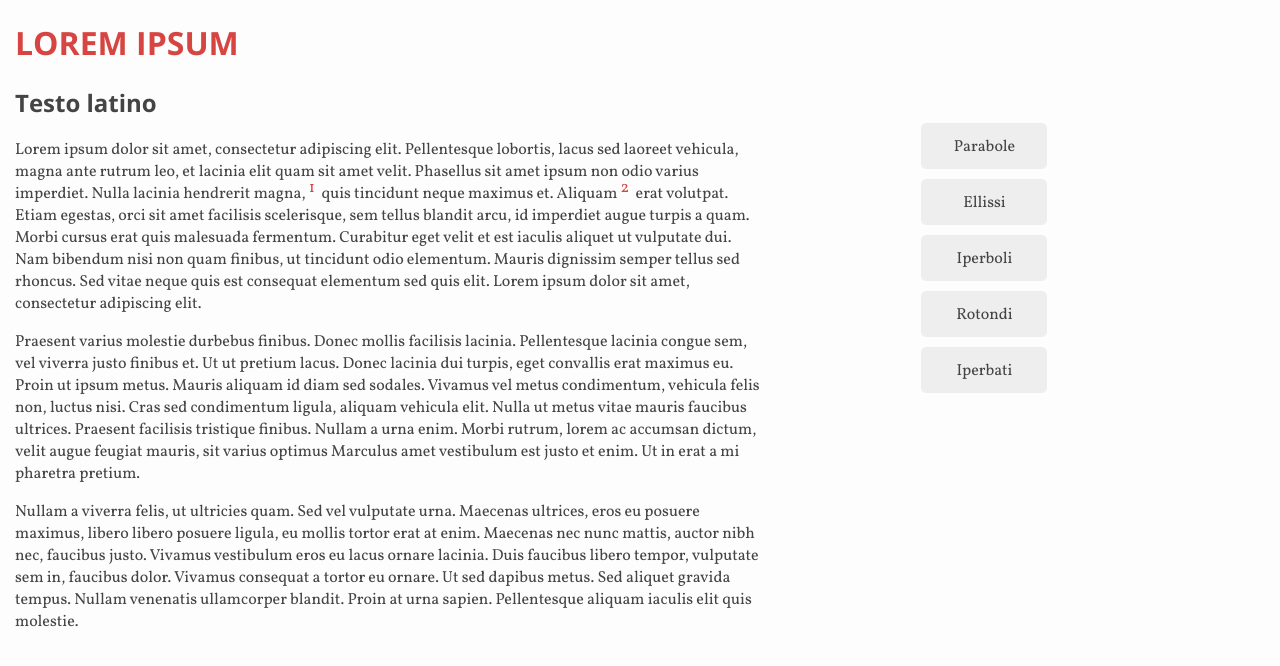
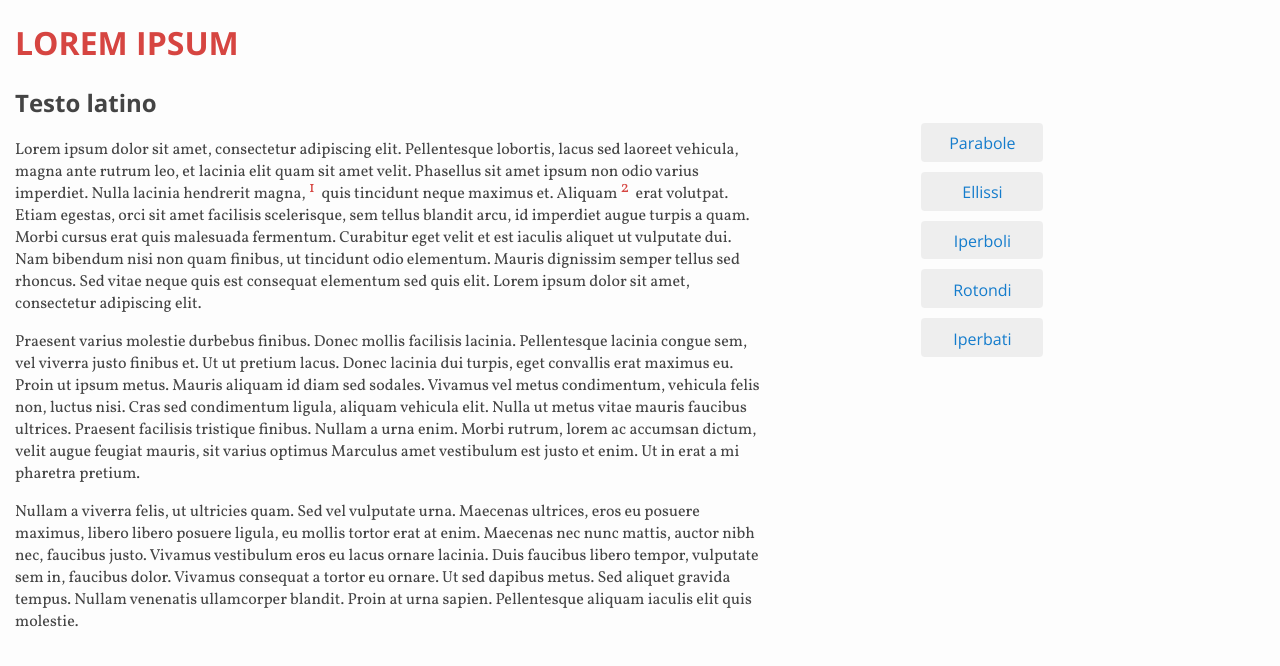
Before and after one commit to ProCicerone/ProCicerone.github.io, a Jekyll site: the page built from versione.html, in a window 1280 px wide. Shown: the top 666 px of the page. Built offline with Jekyll 4.4.1, drawn with Linux system fonts in a browser that asks for light colours.

Commit message:
Razionalizza css

```diff
--- a/css/_variables.scss
+++ b/css/_variables.scss
@@ -14,3 +14,26 @@
 
 $main-font: 'Vollkorn', serif;
 $second-font: 'Open Sans', sans-serif;
+
+@mixin makeClickable() {
+    -webkit-touch-callout: none;
+    -webkit-user-select: none;
+    -khtml-user-select: none;
+    -moz-user-select: none;
+    -ms-user-select: none;
+    user-select: none;
+    cursor: pointer;
+}
+
+@mixin makeButton() {
+    @include makeClickable();
+    font-family: $second-font;
+    color: $blue;
+    background: $grey;
+    padding: .4em 0.5em;
+    border-radius: .25em;
+    &:hover {
+        color: white;
+        background: $red;
+    }
+}
--- a/css/timeline.scss
+++ b/css/timeline.scss
@@ -12,11 +12,6 @@
 body {
     background-color: $grey;
     margin: 0 0 0 0;
-}
-a {
-    color: $blue;
-    text-decoration: none;
-    font-family: $second-font;
 }
 
 h1,h2 {
@@ -226,15 +221,7 @@
 }
 
 .timeline-content .read-more {
-    padding: .4em 0.5em;
-    background: $grey;
-    color: $blue;
-    border-radius: .25em;
-}
-
-.timeline-content .read-more:hover {
-    background-color: $red;
-    color: $white;
+    @include makeButton();
 }
 
 .timeline-content h2 {
@@ -280,18 +267,10 @@
 
 /* TOGGLE ALL */
 #toggle-all {
+    @include makeButton();
     position: fixed;
     bottom: 10px;
     right: 10px;
-    padding: 10px;
     background: $white;
-    color: $blue;
-    font-family: $second-font;
     z-index: 100;
-    cursor: pointer;
 }
-
-#toggle-all:hover {
-    color: white;
-    background: $red;
-}
--- a/css/versioni.scss
+++ b/css/versioni.scss
@@ -53,26 +53,18 @@
     padding: 10px;
     max-width: 200px;
     div {
+        @include makeButton();
         height: 20px;
         width: 100px;
         float: left;
         background: $grey;
         display: block;
         text-align: center;
-        padding: 10px;
         margin: 5px;
-        border-radius: 5px;
         border: medium solid $grey;
-        -webkit-touch-callout: none;
-        -webkit-user-select: none;
-        -khtml-user-select: none;
-        -moz-user-select: none;
-        -ms-user-select: none;
-        user-select: none;
     }
     div:hover{
         border: medium solid $white;
-        cursor: pointer;
     }
     div.clicked {
         color: $white;
@@ -98,17 +90,11 @@
 
 /* FOOTNOTES */
 .foot-number {
+    @include makeClickable();
     color: $red;
     position: relative;
     bottom: 0.75ex;
-    cursor: pointer;
     padding: 0.2em;
-    -webkit-touch-callout: none;
-    -webkit-user-select: none;
-    -khtml-user-select: none;
-    -moz-user-select: none;
-    -ms-user-select: none;
-    user-select: none;
 }
 .foot-text {
     background: $grey;
```
Lines whose indentation alone changed are shown as unchanged.
